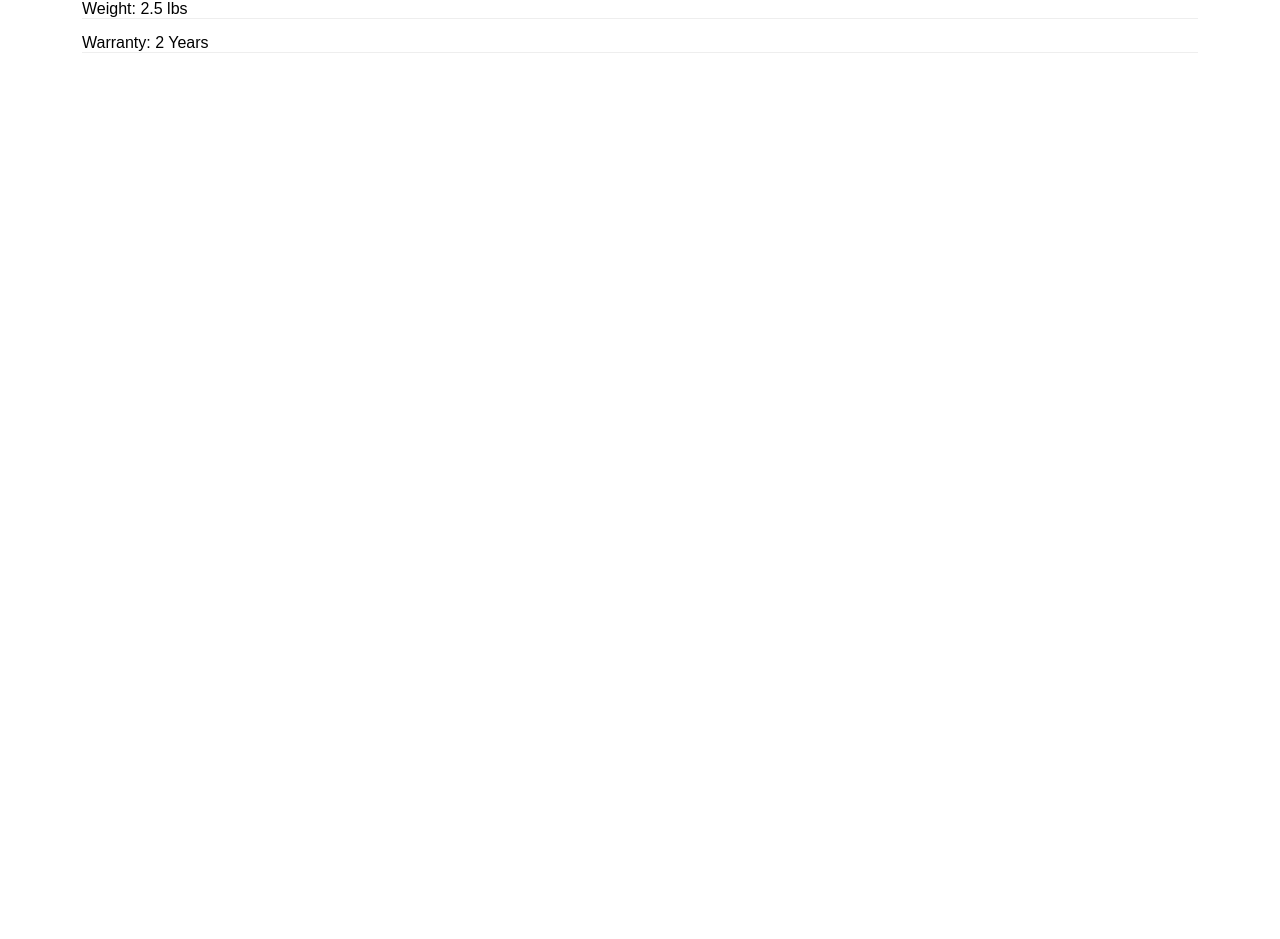
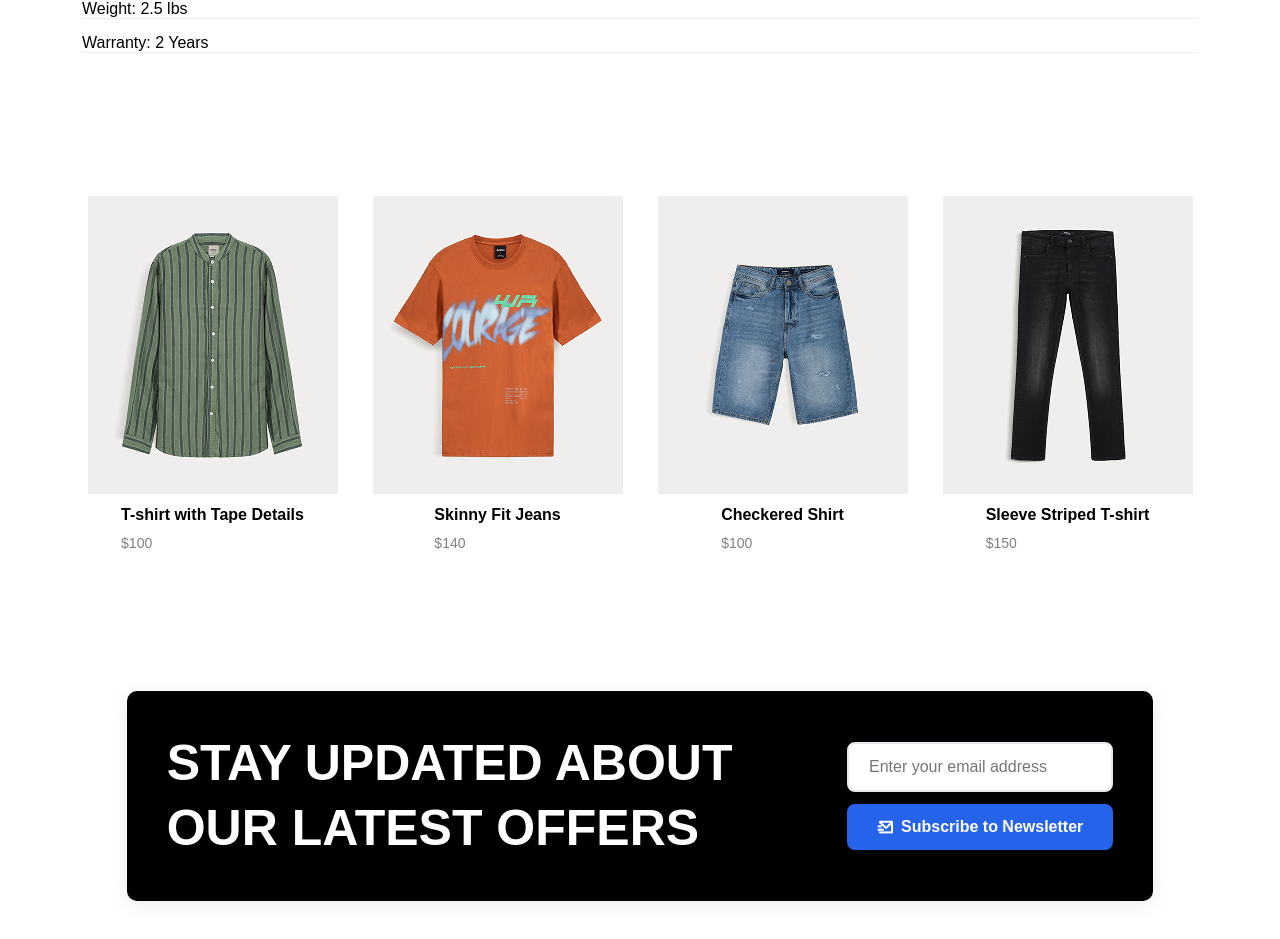
Before and after one commit to webbyahtisham/Ecommerce-website, a React (Vite) app: page / in a window 1280 px wide. Shown: the part 855-1794 px from the top of the page. Before the commit the page ends 990 px from the top, so only its background shows below. Built offline with nearby package versions, Linux system fonts and the light colour scheme.

Commit message:
impot both subscribe.jsx and TopSelling.jsx

```diff
--- a/src/assets/Pages/ProductDetail.jsx
+++ b/src/assets/Pages/ProductDetail.jsx
@@ -1,6 +1,8 @@
 import React, { useState } from 'react';
 import thambnail from '../Images/image 11.png';
 import Button from '../Components/Button';
+import Subscribe from '../Components/Subscribe'
+import TopSelling from '../Components/TopSelling'
 
 const ProductDetail = () => {
     const [quantity, setQuantity] = useState(1);
@@ -185,6 +187,8 @@ const ProductDetail = () => {
                 </form>
               </div>
             )}
+            <TopSelling/>
+            <Subscribe/>
            </section>
           </>
     );
```
